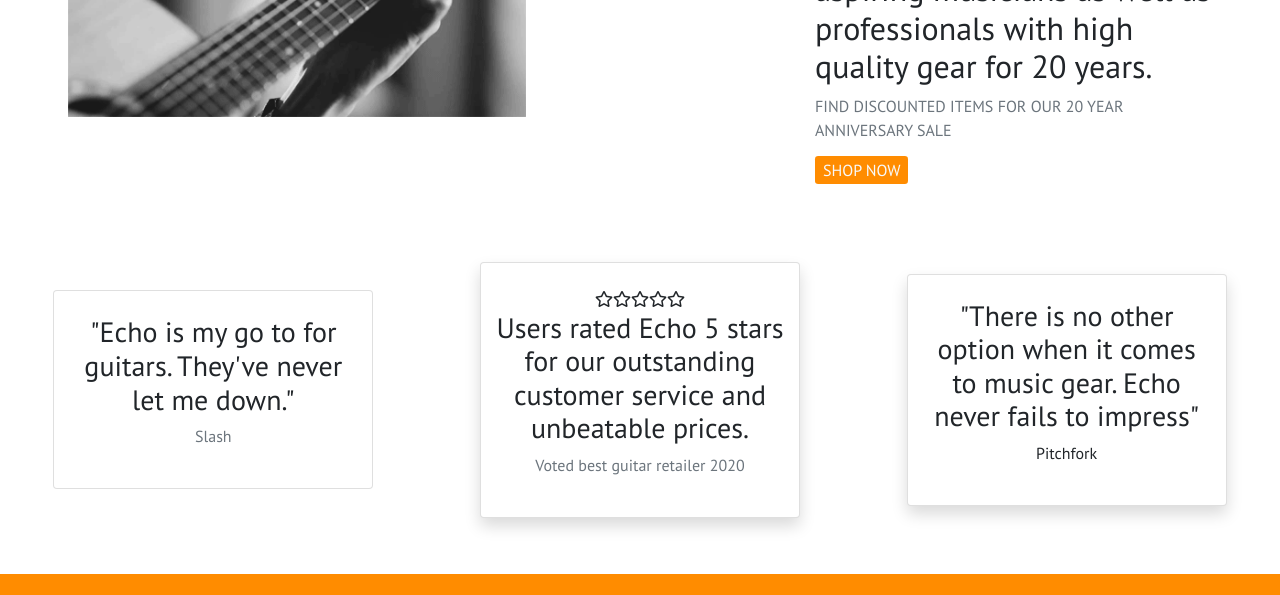
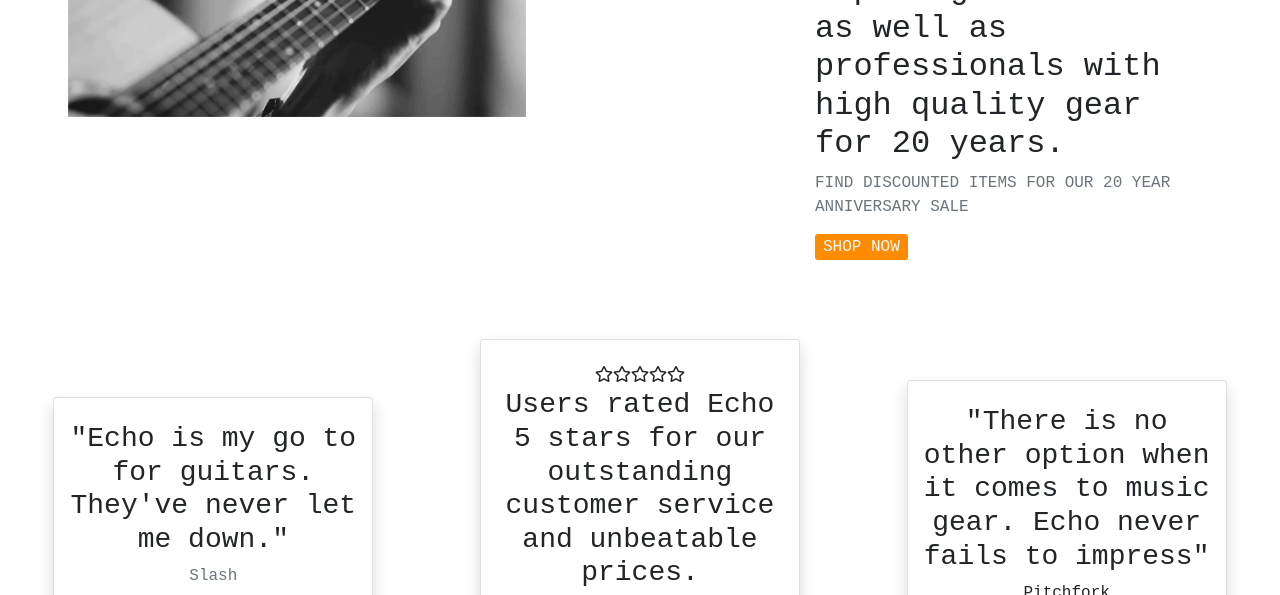
Before and after one commit to ethanboone/Checkpoint1, a plain HTML site: page index.html in a window 1280 px wide. Shown: the part 716-1311 px from the top of the page. Drawn offline with nearby package versions, Linux system fonts and the light colour scheme.

Commit message:
Fixed box shadow and added new font

```diff
--- a/index.html
+++ b/index.html
@@ -93,8 +93,7 @@
                 </div>
             </div>
             <div class="row justify-content-around align-items-center mb-5">
-                <div
-                    class="col-12 col-md-3 order-2 order-md-1d-flex flex-column text-center card py-4 my-2 hover-shadow">
+                <div class="col-12 col-md-3 order-2 order-md-1d-flex flex-column text-center card py-4 my-2 shadow">
                     <h3>"<span>Echo is my go to for guitars. They've never let me down.</span>"</h3>
                     <p class="text-muted">Slash</p>
                 </div>
--- a/style.css
+++ b/style.css
@@ -1,5 +1,5 @@
 body {
-    font-family: "PT Sans", sans-serif;
+    font-family: "IBM Plex Mono", monospace;
 }
 
 .primary-bg {
```
